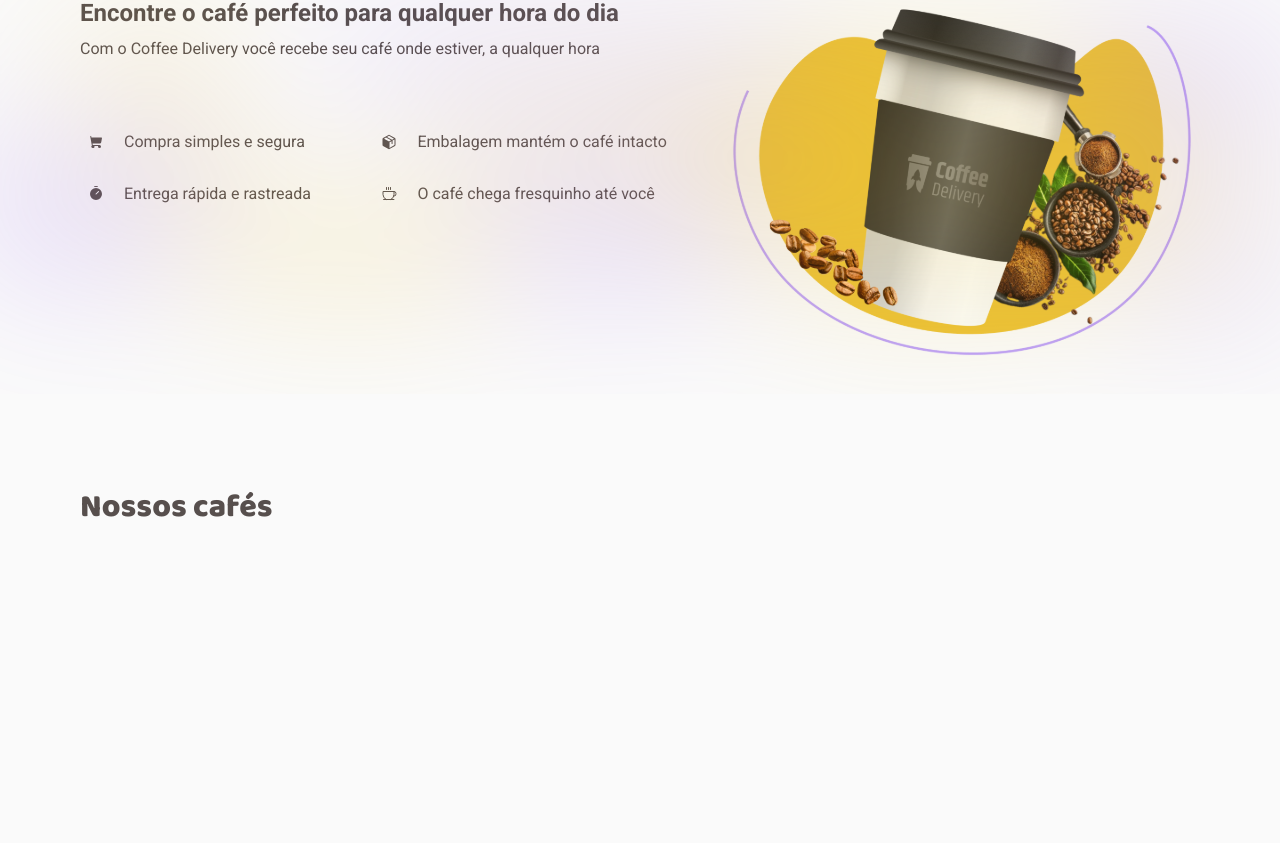
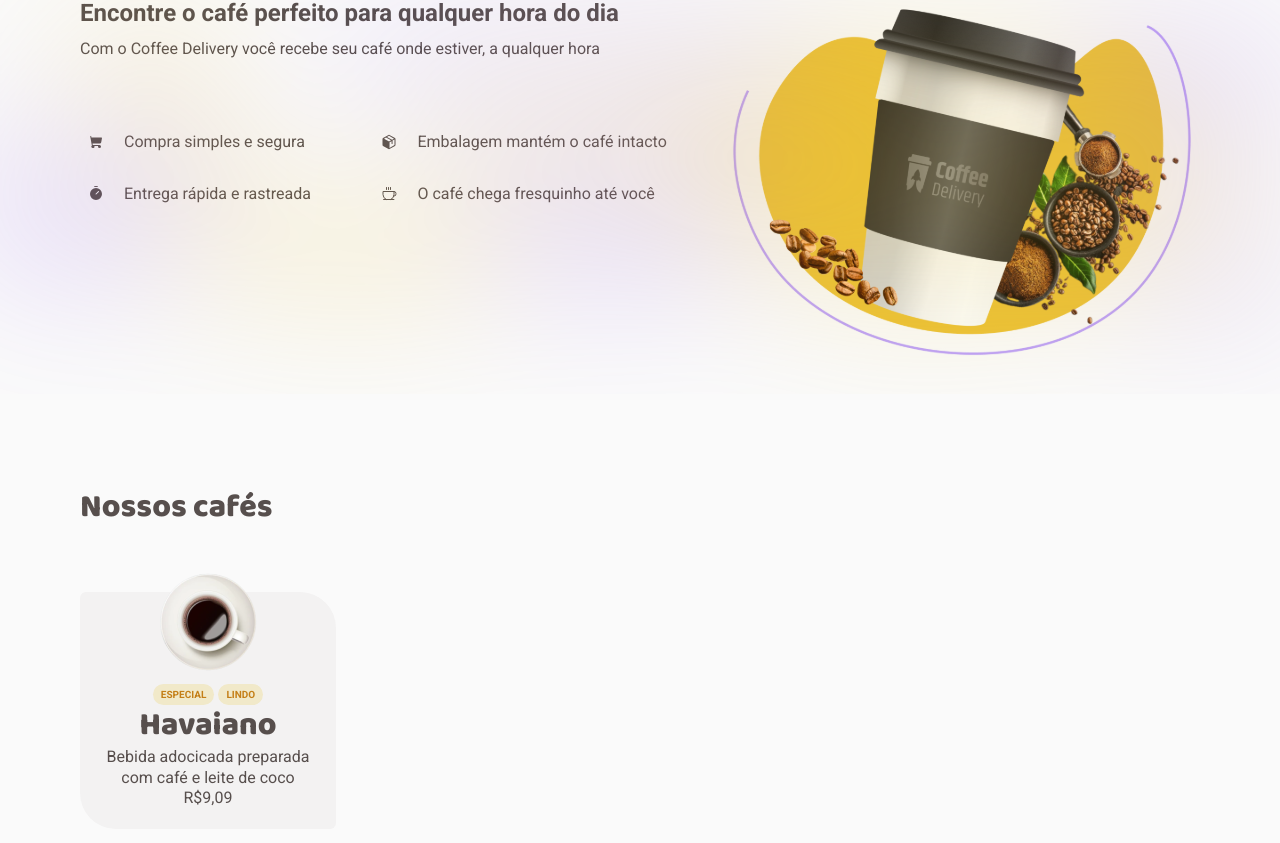
Before and after one commit to leonardoffirmino/desafio-coffe-delivery, a React (Vite) app: page / in a window 1280 px wide. Shown: the part 201-1044 px from the top of the page. Before the commit the page ends 889 px from the top, so only its background shows below. Built offline with nearby package versions, Linux system fonts and the light colour scheme.

Commit message:
Ajuste de componente de card

```diff
--- a/src/components/Card/index.tsx
+++ b/src/components/Card/index.tsx
@@ -1,10 +1,23 @@
-import { CardContainer } from './styles'
+import {
+  CardContainer,
+  CoffeImage,
+  Description,
+  ItemControl,
+  Order,
+  Price,
+  Tags,
+  Title,
+} from './styles'
+
+import americanoCoffe from '../../assets/coffes/americano.png'
 
 export function Card() {
   return (
     <CardContainer>
+      <CoffeImage src={americanoCoffe} alt="" />
       <Tags>
         <span>Especial</span>
+        <span>Lindo</span>
       </Tags>
       <Title>
         <h2>Havaiano</h2>
@@ -19,9 +32,7 @@ export function Card() {
           <span>9,09</span>
         </Price>
 
-        <Order>
-          <QuantityInput></QuantityInput>
-        </Order>
+        <Order></Order>
       </ItemControl>
     </CardContainer>
   )
--- a/src/components/Card/styles.ts
+++ b/src/components/Card/styles.ts
@@ -1,10 +1,44 @@
 import styled from 'styled-components'
+import { mixins } from '../../styles/fontMixed'
 
 export const CardContainer = styled.div`
+  background-color: ${(props) => props.theme['base-card']};
+  padding: 0 1.25rem 1.25rem;
+  border-radius: 6px 36px;
+  width: 16rem;
+
   display: flex;
   flex-direction: column;
 
   text-align: center;
+`
 
-  width: 16rem;
+export const CoffeImage = styled.img`
+  margin-top: -1.25rem;
+  max-width: 7.5rem;
+  max-height: 7.5rem;
+  align-self: center;
 `
+
+export const Tags = styled.div`
+  margin-top: 0.75rem;
+
+  display: flex;
+  align-items: center;
+  align-self: center;
+  gap: 4px;
+
+  span {
+    padding: 4px 8px;
+    border-radius: 100px;
+    background-color: ${(props) => props.theme['yellow-light']};
+    color: ${(props) => props.theme['yellow-dark']};
+    text-transform: uppercase;
+    ${mixins.fonts.tag};
+  }
+`
+export const Title = styled.h3``
+export const Description = styled.span``
+export const ItemControl = styled.div``
+export const Price = styled.div``
+export const Order = styled.div``
--- a/src/pages/Home/index.tsx
+++ b/src/pages/Home/index.tsx
@@ -3,6 +3,7 @@ import { Hero, HomeContainer, Heading, InfoMain, CoffeList } from './styles'
 
 import logoMainCoffee from '../../assets/coffe-home.svg'
 import background from '../../assets/background.svg'
+import { Card } from '../../components/Card'
 
 export function Home() {
   return (
@@ -58,6 +59,8 @@ export function Home() {
 
       <CoffeList>
         <h2>Nossos cafés</h2>
+
+        <Card />
       </CoffeList>
     </div>
   )
--- a/src/pages/Home/styles.ts
+++ b/src/pages/Home/styles.ts
@@ -73,10 +73,11 @@ export const CoffeList = styled.section`
     color:
   }
 
-  div {
+ {/* div {
     display: grid;
     grid-template-columns: 1fr 1fr 1fr 1fr;
     grid-row-gap: 2.5rem;
     grid-column-gap: 2rem;
   }
+*/}
 `
```
